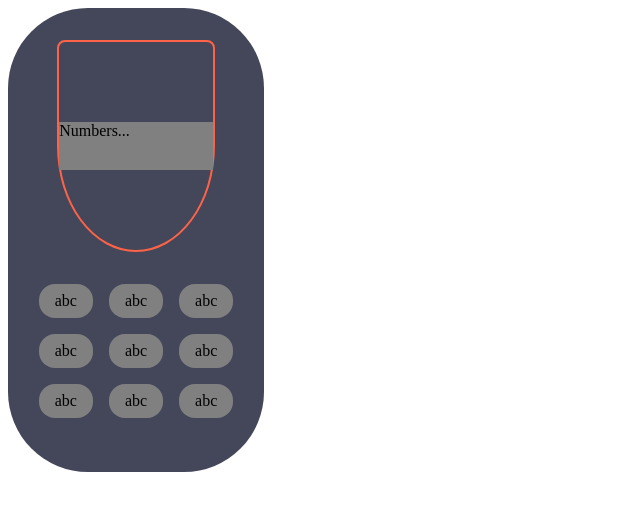
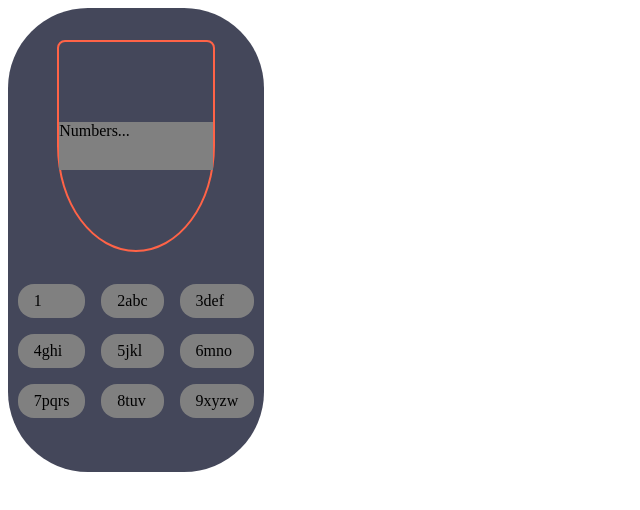
Before and after one commit to Aouza/gama-academy-phone, a React (Create React App) app: page / in a window 1280 px wide. Shown: the top 510 px of the page, without its empty margins (0-640 px from the left). Built offline with nearby package versions, Linux system fonts and the light colour scheme.

Commit message:
ajustei as strings dentro do botao

```diff
--- a/src/pages/Main/index.js
+++ b/src/pages/Main/index.js
@@ -18,15 +18,15 @@ const Main = () => {
         </WrapperScreen>
 
         <WrapperButtons>
-          <Button value="abc" />
-          <Button value="abc" />
-          <Button value="abc" />
-          <Button value="abc" />
-          <Button value="abc" />
-          <Button value="abc" />
-          <Button value="abc" />
-          <Button value="abc" />
-          <Button value="abc" />
+          <Button value="1" />
+          <Button value="2abc" />
+          <Button value="3def" />
+          <Button value="4ghi" />
+          <Button value="5jkl" />
+          <Button value="6mno" />
+          <Button value="7pqrs" />
+          <Button value="8tuv" />
+          <Button value="9xyzw" />
         </WrapperButtons>
       </BoxCellphone>
     </Container>
```
Also changed, not shown: 1 other file (tests, documents, lock files or other folders).
